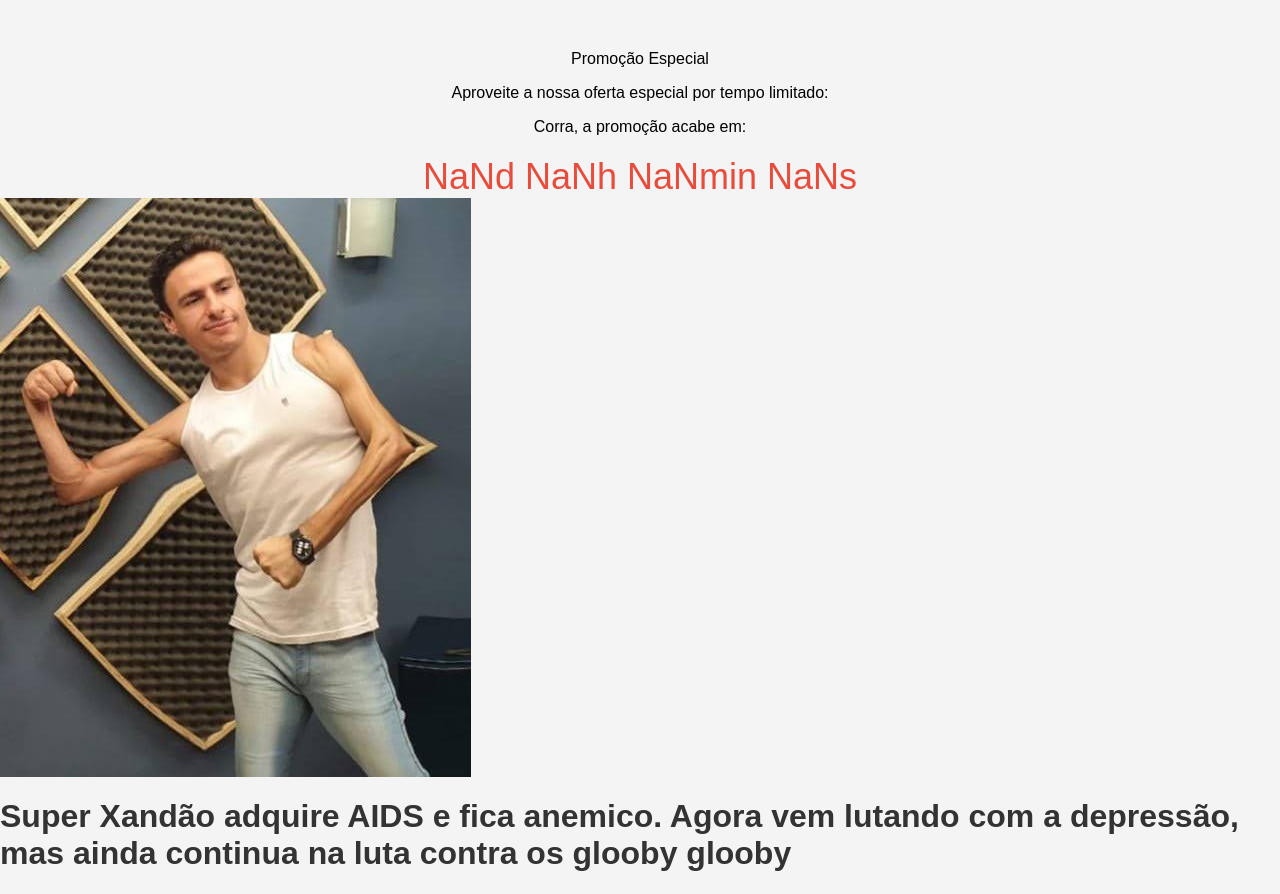
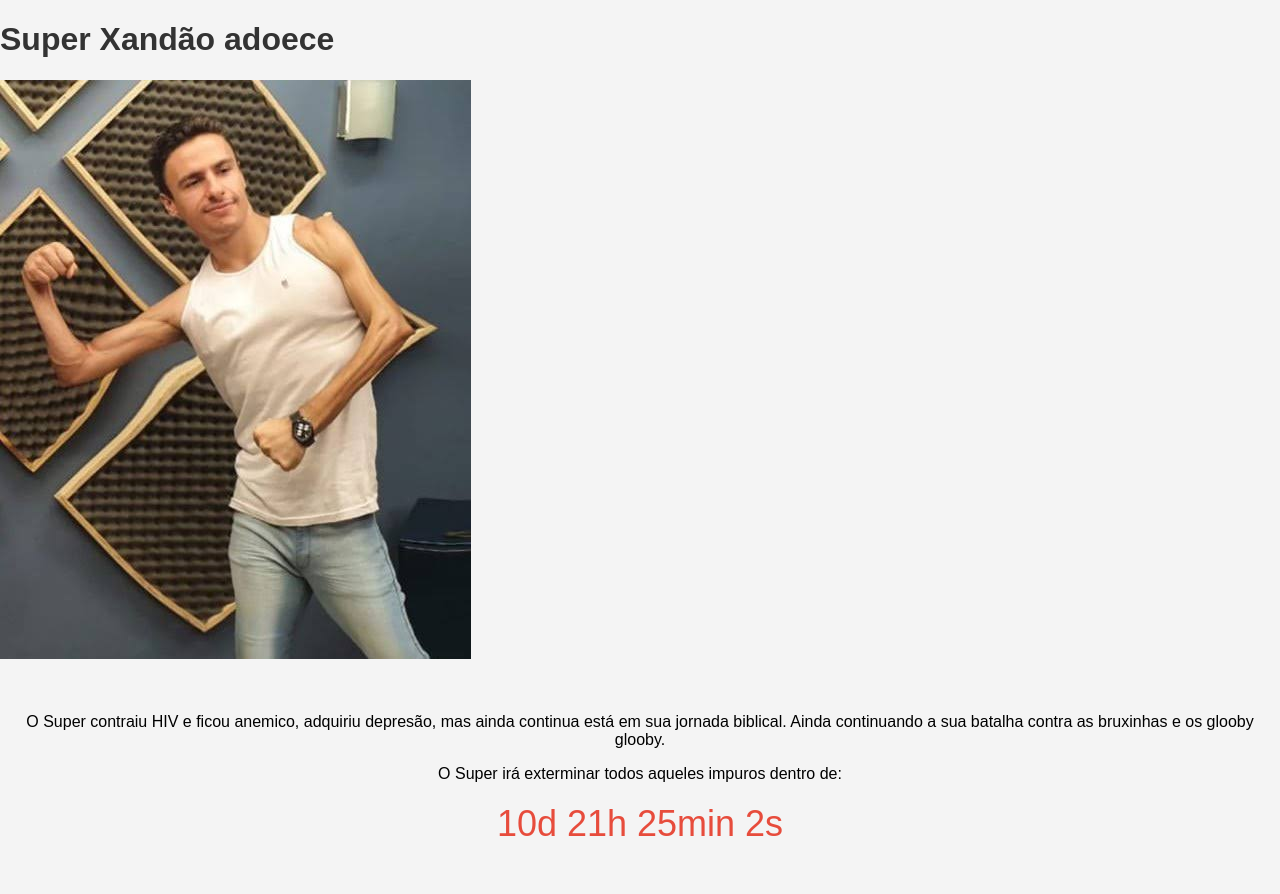
Before and after one commit to JoaoPauloArauj/Promo-o-Anuncio, a plain HTML site: page index.html in a window 1280 px wide. After the commit the page ends 866 px from the top, so only its background shows below. Drawn offline with Linux system fonts and the light colour scheme.

Commit message:
06/05/2024

```diff
--- a/index.html
+++ b/index.html
@@ -4,22 +4,21 @@
 <head>
   <meta charset="utf-8">
   <meta name="viewport" content="width=device-width">
-  <title>replit</title>
+  <title>Promoção Especial</title>
   <link href="style.css" rel="stylesheet" type="text/css" />
 </head>
 
 <body>
-  <div class="container"
-    <h1>Promoção Especial </h1>
-    <p> Aproveite a nossa oferta especial por tempo limitado:</p>
-    <p> Corra, a promoção acabe em:</p>
-    <div class="contador"></div>
+  <h1> Super Xandão adoece </h1>
+  <img src="img1.jpg" />
+  <div class="container">
+    <p> O Super contraiu HIV e ficou anemico, adquiriu depresão, mas ainda continua está em sua jornada biblical. Ainda continuando a sua batalha contra as bruxinhas e os glooby glooby.</p>
+    <p> O Super irá exterminar todos aqueles impuros dentro de:</p>
+    <div class="contador"> </div>
 
   </div>
-    <img id=”img” src="img1.jpg" align=center>
-  <h1>Super Xandão adquire AIDS e fica anemico. Agora vem lutando com a depressão, mas ainda continua na luta contra os glooby glooby </h1>
   <script src="script.js"></script>
-
+  <h1> </h1>
 </body>
 
 </html>
--- a/script.js
+++ b/script.js
@@ -1,20 +1,23 @@
 const contador = document.querySelector(".contador");
 
-const dataFinal = new Date('2024-06-153T23:59:59');
+const dataFinal = new Date('2024-05-17T23:59:59');
 
 function atualizarContador() {
   const hoje = new Date();
   const intervaloTempo = dataFinal - hoje;
 
-  if (intervaloTempo <= 0) {
-    contador.textContent = "Promoção encerrada!";
+  if(intervaloTempo <= 0) {
+    contador.textContent = "Promoção encerrada!"
   } else {
     const dias = Math.floor(intervaloTempo / (1000 * 60 * 60 * 24));
-    const horas = Math.floor((intervaloTempo % (1000 * 60 * 60 * 24) / (1000 * 60 * 60 * 24)));
-    const minutos = Math.floor((intervaloTempo % (1000 * 60 * 60) / (1000 * 60 * 60)));
-    const segundos = Math.floor((intervaloTempo % (1000 * 60)) / (1000));
 
-    contador.textContent = dias + "d " + horas + "h " + minutos + "min " + segundos + "s";
+    const horas = Math.floor((intervaloTempo % (1000 * 60 * 60 * 24)) / (1000 * 60 * 60));
+
+    const minutos = Math.floor((intervaloTempo % (1000 * 60 * 60) / (1000 * 60)));
+
+    const segundos = Math.floor((intervaloTempo % (1000 * 60)) / 1000);
+
+    contador.textContent = dias + "d " + horas + "h " + minutos + "min " + segundos + "s ";
   }
 }
 
```
